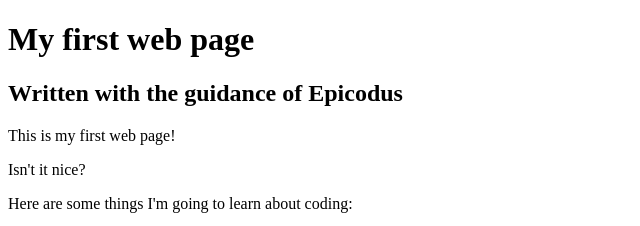
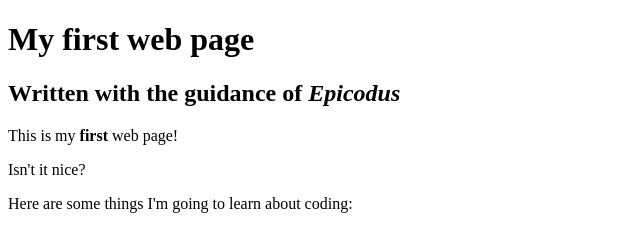
Before and after one commit to jordankstringer/my-first-webpage, a plain HTML site: page my-first-webpage.html in a window 1280 px wide. Shown: the top 226 px of the page, 0-640 px from the left. Drawn offline with Linux system fonts and the light colour scheme.

Commit message:
practiced inline HTML elements

```diff
--- a/my-first-webpage.html
+++ b/my-first-webpage.html
@@ -5,9 +5,9 @@
   </head>
   <body>
     <h1>My first web page</h1>
-    <h2>Written with the guidance of Epicodus</h2>
+    <h2>Written with the guidance of <em>Epicodus</em></h2>
 
-    <p>This is my first web page!</p>
+    <p>This is my <strong>first</strong> web page!</p>
     <p>Isn't it nice?</p>
 
     <p>Here are some things I'm going to learn about coding:</p>
```
Also changed, not shown: favorite-things.html (+1 -0 lines), img/cat.jpeg (added).
